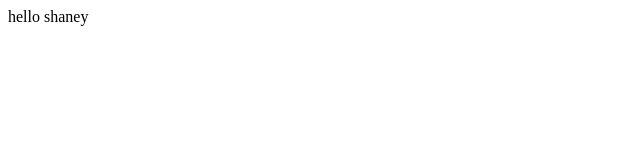
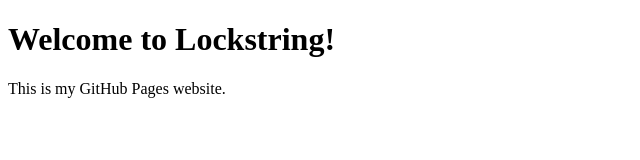
Before and after one commit to Lockstring/lockstring.xyz, a plain HTML site: page index.html in a window 1280 px wide. Shown: the whole page, without its empty margins (0-640 px from the left). Drawn offline with Linux system fonts and the light colour scheme.

Commit message:
Update index.html

```diff
--- a/index.html
+++ b/index.html
@@ -1,11 +1,10 @@
 <!DOCTYPE html>
-<html lang="en">
+<html>
 <head>
-    <meta charset="UTF-8">
-    <meta name="viewport" content="width=device-width, initial-scale=1.0">
-    <title>Document</title>
+  <title>Lockstring</title>
 </head>
 <body>
-    hello shaney
+  <h1>Welcome to Lockstring!</h1>
+  <p>This is my GitHub Pages website.</p>
 </body>
 </html>
```
